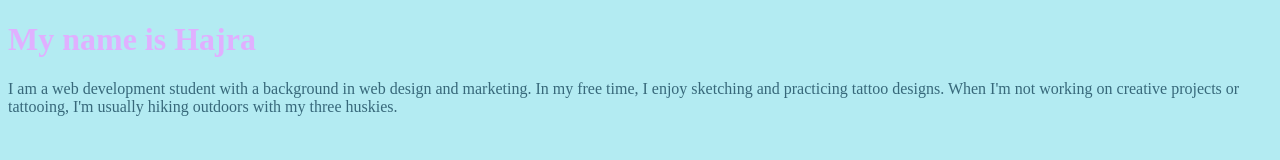
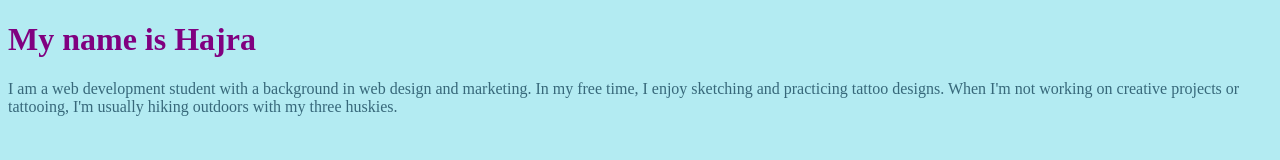
Before and after one commit to hbowen245/hbowen245.github.io, a plain HTML site: page index.html in a window 1280 px wide. Drawn offline with Linux system fonts and the light colour scheme.

Commit message:
Update index.html

```diff
--- a/index.html
+++ b/index.html
@@ -7,7 +7,7 @@
           background-color:#b3ebf2;
         }
         h1 {
-          color:#e0b0ff;
+          color:#800080;
         }
         p {
           color:#37687a;
```
